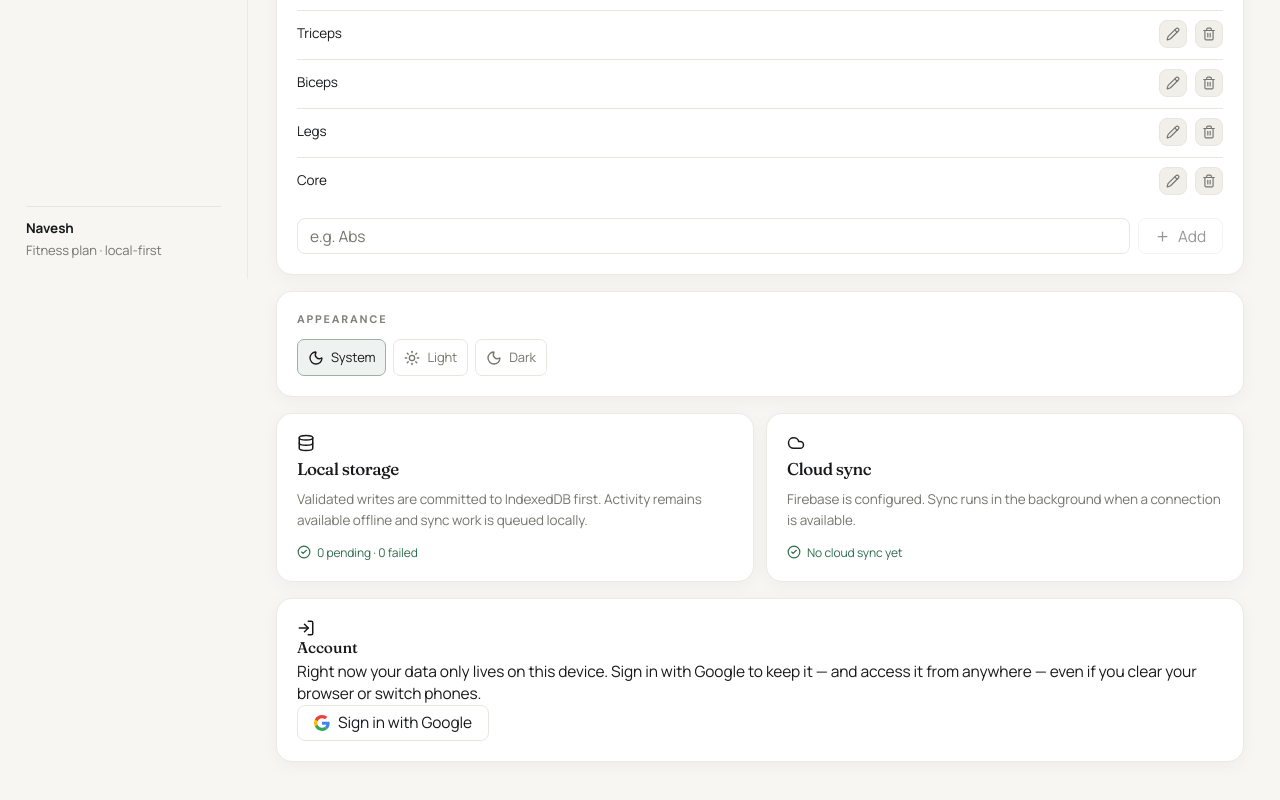
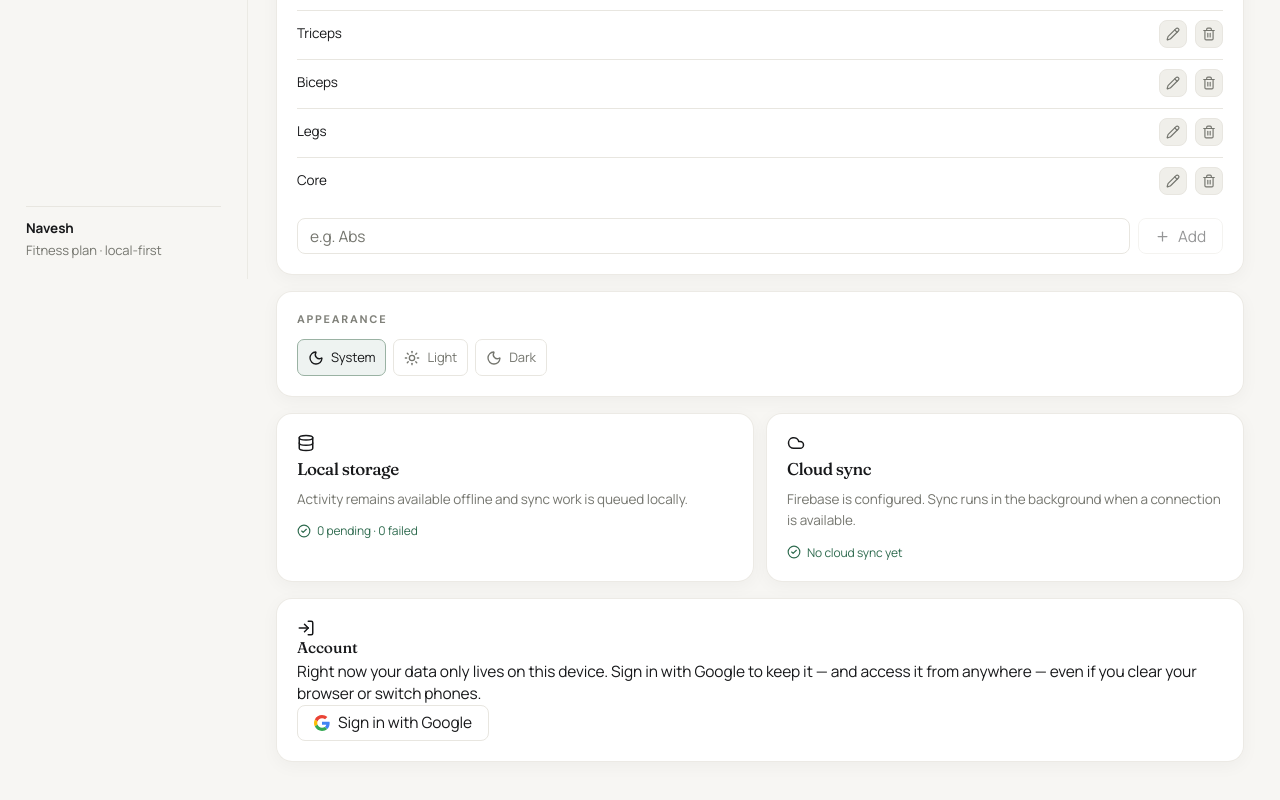
Before and after one commit to navesh05/Tracker, a React (Vite) app: page /settings in a window 1280 px wide. Shown: the part 521-1321 px from the top of the page. Built offline with nearby package versions, Linux system fonts and the light colour scheme; no server answers.

Commit message:
Updated Settings UI

```diff
--- a/src/features/settings/page.tsx
+++ b/src/features/settings/page.tsx
@@ -39,7 +39,7 @@ export function SettingsPage(){
     <Card><CardContent><div className="card-kicker">Appearance</div><div className="appearance-row"><button className={theme==='system'?'selected':''} onClick={()=>setTheme('system')}><Moon size={16}/> System</button><button className={theme==='light'?'selected':''} onClick={()=>setTheme('light')}><Sun size={16}/> Light</button><button className={theme==='dark'?'selected':''} onClick={()=>setTheme('dark')}><Moon size={16}/> Dark</button></div></CardContent></Card>
 
     <div className="two-col">
-      <Card><CardContent><Database size={18}/><h3>Local storage</h3><p>Validated writes are committed to IndexedDB first. Activity remains available offline and sync work is queued locally.</p><div className="system-status"><CheckCircle2 size={14}/><span>{sync.pending} pending · {sync.failed} failed</span></div></CardContent></Card>
+      <Card><CardContent><Database size={18}/><h3>Local storage</h3><p> Activity remains available offline and sync work is queued locally.</p><div className="system-status"><CheckCircle2 size={14}/><span>{sync.pending} pending · {sync.failed} failed</span></div></CardContent></Card>
       <Card><CardContent>{online?<Cloud size={18}/>:<WifiOff size={18}/>}<h3>Cloud sync</h3><p>{isFirebaseConfigured()?'Firebase is configured. Sync runs in the background when a connection is available.':'Firebase is not configured yet. The app remains fully usable locally.'}</p><div className={`system-status ${sync.failed?'warning':''}`}>{sync.failed?<AlertTriangle size={14}/>:<CheckCircle2 size={14}/>}<span>{sync.lastError|| (sync.lastSyncedAt?`Last sync ${new Date(sync.lastSyncedAt).toLocaleString()}`:'No cloud sync yet')}</span></div></CardContent></Card>
     </div>
 
```
